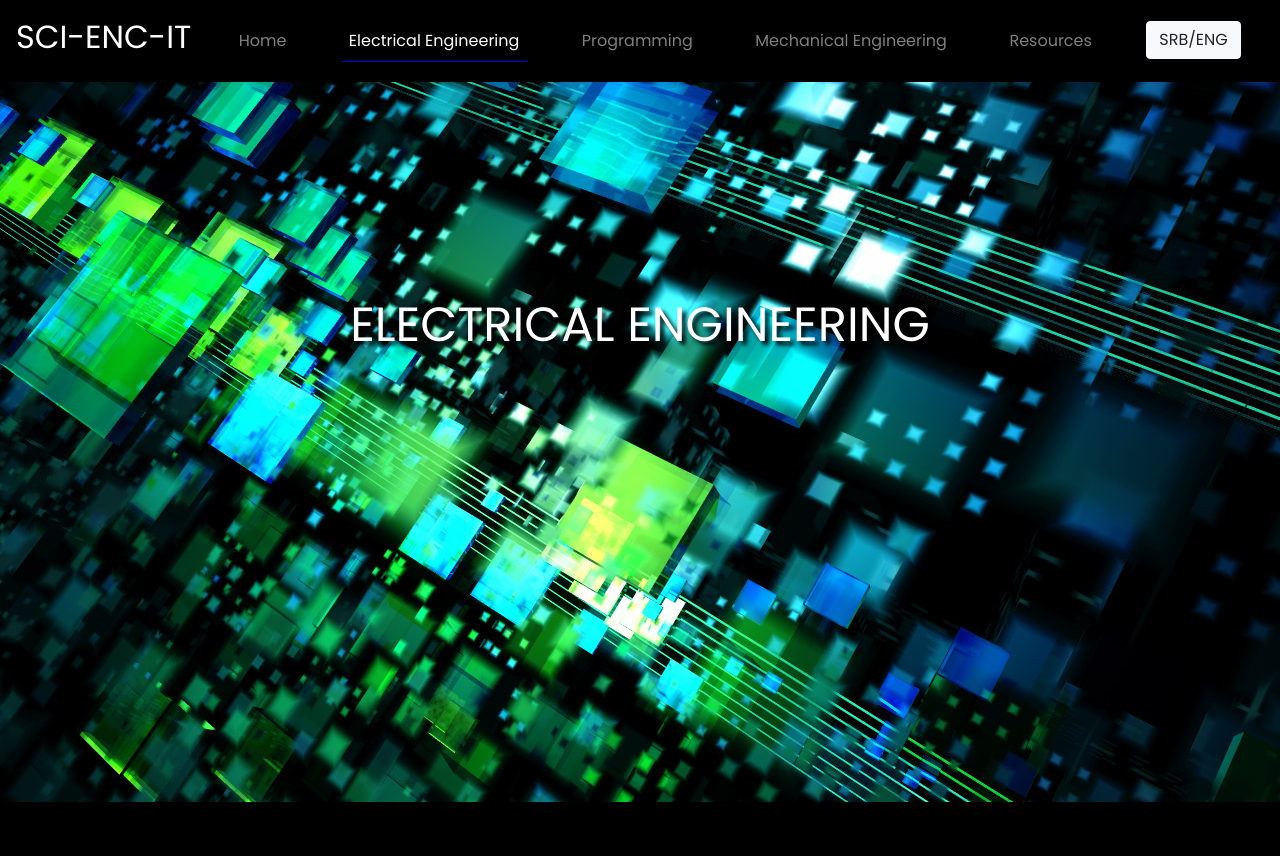
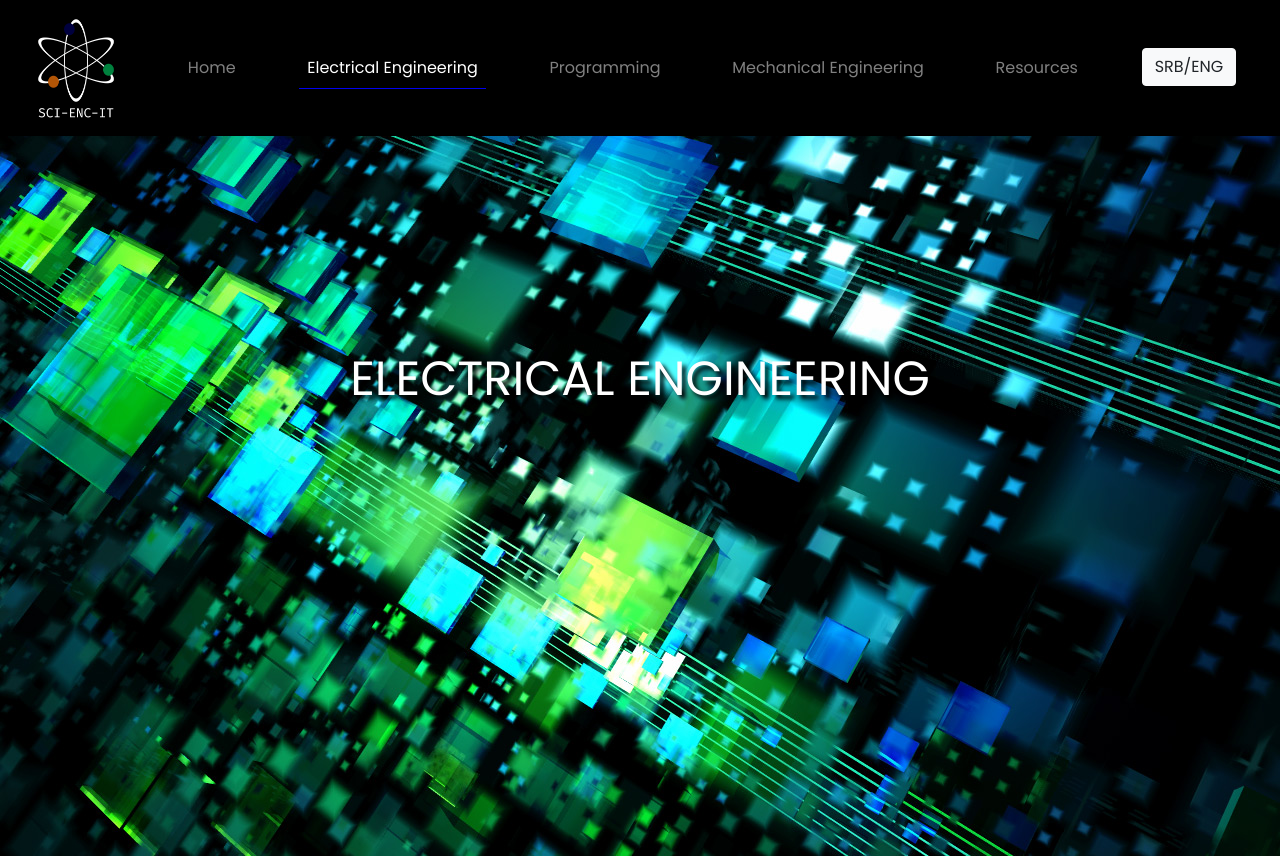
Before and after one commit to OmkoBass/OmkoBass.github.io, a plain HTML site: page electrical.html in a window 1280 px wide. Shown: the top 856 px of the page. Drawn offline with Linux system fonts and the light colour scheme.

Commit message:
OmkoBass.github.io

```diff
--- a/app.js
+++ b/app.js
@@ -65,7 +65,6 @@ function validate()
 {
     let error = document.querySelector('.error');
     let success = document.querySelector('.success');
-    let texterror = document.querySelector('.texterror')
 
     const emailPattern = /^\w+([\.-]?\w+)*@\w+([\.-]?\w+)*(\.\w{2,3})+$/;
 
--- a/electrical.html
+++ b/electrical.html
@@ -13,7 +13,7 @@
             <div class="loader"></div>
         </div>
         <nav class="navbar navbar-expand-lg navbar-dark">
-            <h1 class="navbar-brand" style="font-size: 32px; pointer-events: none;">SCI-ENC-IT</h1>
+            <img class="navbar-brand" src="Images/Logo.png" alt="SCI-ENC-IT" style="width: 6em; height: 6em;">
             <button class="navbar-toggler" type="button" data-toggle="collapse" data-target="#collapsibleNavbar">
                 <span class="navbar-toggler-icon"></span>
             </button>
```
Also changed, not shown: about.html (+1 -1 lines), electricalresources.html (+1 -1 lines), index.html (+1 -1 lines), mechanical.html (+1 -1 lines), mechanicalresources.html (+1 -1 lines), programming.html (+1 -1 lines), programmingresources.html (+1 -1 lines), Images/Logo.png (added).
